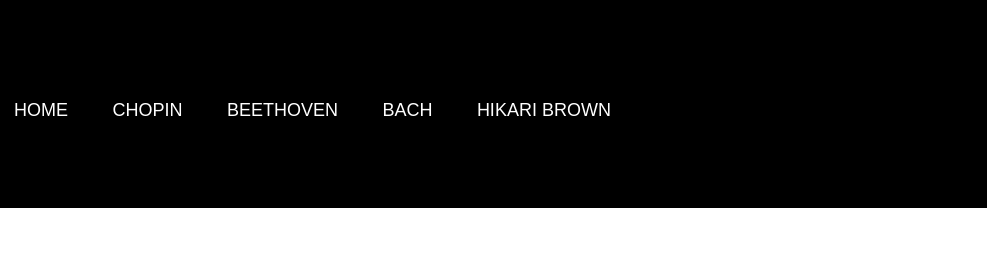
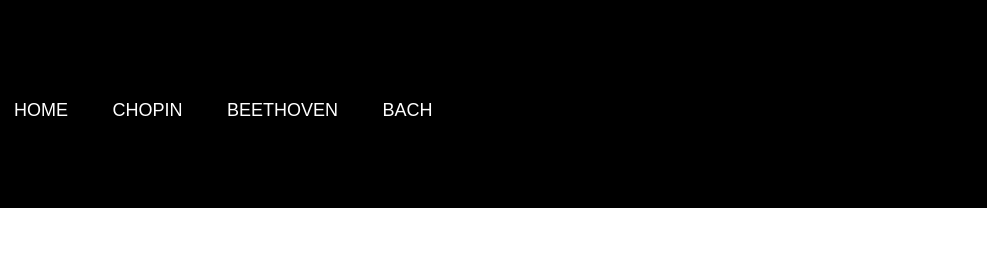
Before and after one commit to LaFriska/thechopinlibrary, a plain HTML site: page index.html in a window 1280 px wide. Shown: the top 265 px of the page, 293-1280 px from the left. Drawn offline with nearby package versions, Linux system fonts and the light colour scheme.

Commit message:
Deleted unnecessary code

```diff
--- a/nav.html
+++ b/nav.html
@@ -14,7 +14,4 @@
     <a href="bach.html">
         <li id="li4">BACH</li>
     </a>
-    <a href="hikari.html">
-        <li id="li5">HIKARI BROWN</li>
-    </a>
 </ul>
```
